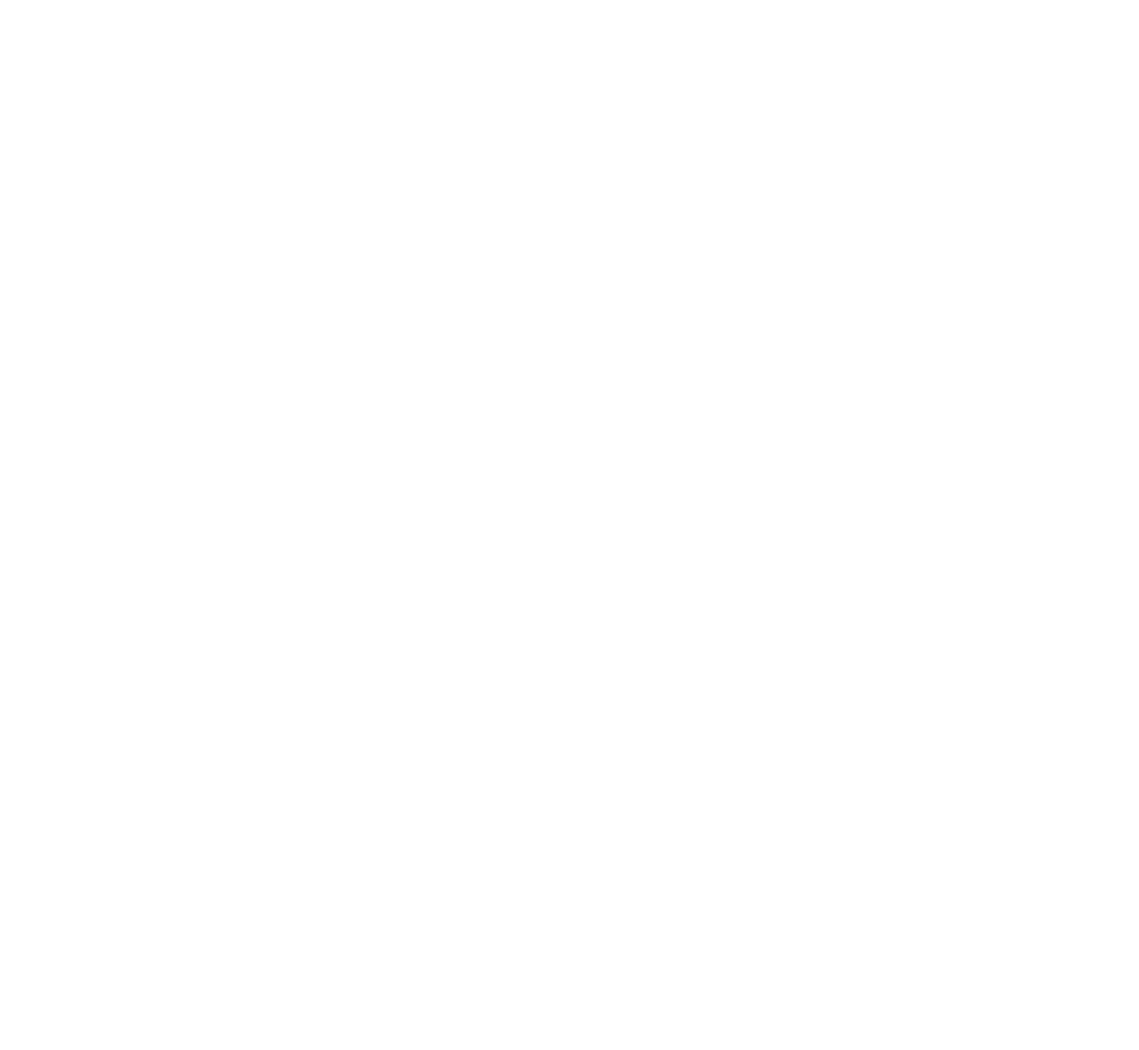
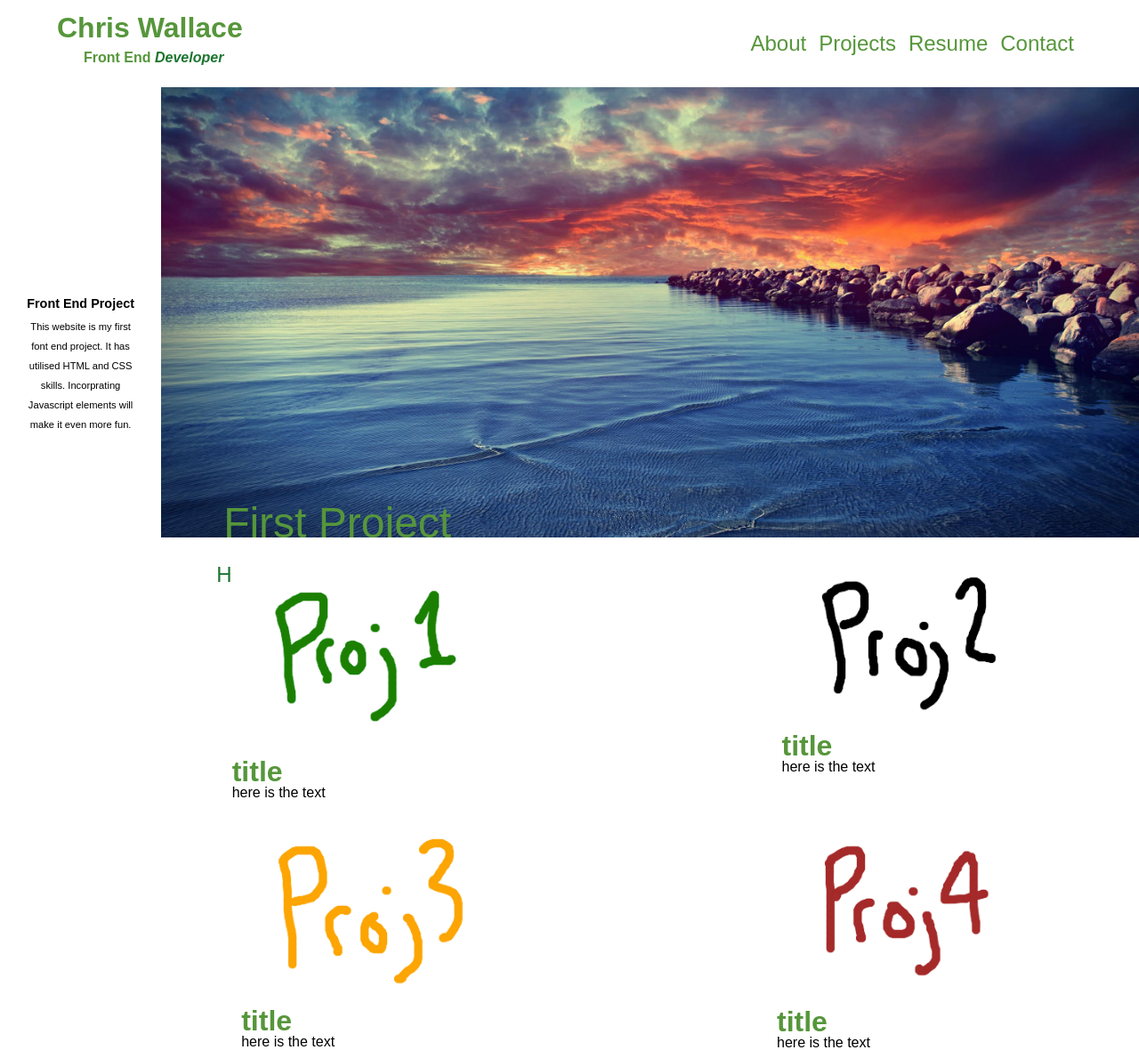
Before and after one commit to WollemiPines/my-projects-website, a plain HTML site: page index.html in a window 1280 px wide. Shown: the whole page at 89% size. Before the commit the page ends 800 px from the top, so only its background shows below. Drawn offline with Linux system fonts and the light colour scheme.

Commit message:
update code

```diff
--- a/assets/css/style.css
+++ b/assets/css/style.css
@@ -0,0 +1,166 @@
+:root {
+    --dark: #13293d;
+    --light: #fff;
+    --background: #ffffff;
+    --header_text: rgb(86, 150, 59);
+    --contrast_text: rgb(28, 117, 47);
+    --button_color: rgb(120, 195, 139);
+    --button_color_active:rgb(72, 161, 94);
+}
+*{
+    font-family: Arial, Helvetica, sans-serif;
+}
+header {
+    display: flex;
+width:100%;
+position: fixed;
+align-items: center;
+justify-content: center;
+background-color: var(--background);
+padding:15px 0;
+
+}
+.header_container{
+    display: flex;
+    flex-flow: row nowrap;
+    width:90%;
+    margin:0;
+    justify-content: space-between;
+    align-items: center;
+}
+
+.header_title{
+    align-self: flex-start;
+}
+.header_links{
+    align-self: flex-end;
+}
+
+h1 {
+    font-size: 200%;
+    text-align: left;
+    color: var(--header_text);
+}
+h2 {
+    font-size: 100%;
+    color: var(--header_text);
+    text-align: left ;
+    padding: 10px 0 10px 30px;
+}
+h3{
+    font-size: 90%;
+    text-align: center;
+    line-height: 30px;
+}
+body {
+    display:flex;
+    flex-direction: column;
+    width:100%;
+    }
+
+.aside_p{
+    font-size: 70%;
+    line-height: 22px;
+    text-align: center;
+}
+.dev {
+    color: var(--contrast_text);
+    font-style: italic;
+}
+.header-links {
+    display: inline-flex;
+    justify-items: space-around;
+    border: 2px var(--background) solid;
+}
+
+.h-link a:hover{
+    padding:5px;
+    border: 2px black solid;
+    background-color: var(--button_color);
+    border-radius: 15px 6px 15px;
+    transform: skew(-25deg);
+    text-decoration: none;
+}
+.h-link a:link{
+    padding:5px;
+    border: 2px var(--background) solid;
+    font-size: 150%;
+    color: var(--header_text);
+    text-decoration: none;
+}
+a:active{
+    text-decoration: none;
+    border:2px  black solid;
+    background-color: var(--button_color_active);
+}
+a:visited{
+    text-decoration: none;
+}
+
+main {
+    display:flex;
+    flex-direction:row;
+
+}
+
+.flagship_image_section{
+    display: flex;
+    justify-content: flex-start;
+    align-content: flex-end;
+    flex-direction: column;
+    padding: 50% 5% 5%;
+    background-image: url(../images/flagship_image_2.jpeg);
+    background-color: black;
+    height: 600px;
+    background-position: center;
+    background-repeat: no-repeat;
+    background-size: cover;
+    background-attachment: fixed;
+    height: fill;
+    width:fill;
+
+}
+.intro_text_title{
+    color:var(--header_text);
+    font-size: 300%;
+    margin:15px;
+}
+.intro_text {
+    color:var(--contrast_text);
+    font-size: 150%;
+    margin:7px;
+}
+
+
+.project_images {
+    display:flex;
+    flex-wrap: wrap;
+    justify-content: space-around;
+    gap:5% 10%;
+    flex:1 1 50%;
+}
+
+.project_images img[src$=".png"]{
+    width:90%;
+    height: 90%;
+    border-radius: 15%;
+}
+.card-titles .more-text {
+    display:flex;
+    flex-direction: column;
+    color: var(--contrast_text);
+}
+
+aside{
+    display:flex;
+    flex-direction:column;
+    align-items: center;
+    padding:300px 0;
+    margin:2%;
+    max-width: 130px;
+    min-width: 70px;
+
+}
+footer{
+    width:100%;
+}
--- a/index.html
+++ b/index.html
@@ -10,9 +10,107 @@
 
   <body>
 
+
     <header>
+    <div class="header_container">
+          <div class="header_title">
+            <h1 class="main-header">Chris Wallace</h1>
+            <h2>Front End <span class="dev">Developer</span></h2>
+          </div>
+          <div class="header-links">
+              <div class="h-link">
+                   <a href="www" alt="">About</a>
+              </div>
+              <div class="h-link">
+                    <a href="www" alt="">Projects</a>
+              </div>
+              <div class="h-link">
+                   <a href="www" alt="">Resume</a>
+              </div>
+              <div class="h-link">
+                   <a href="www" alt="">Contact</a>
+             </div>
+          </div>
+    </div>
 
     </header>
 
+    <main>
 
-  </body>
+       <aside>
+            <h3>
+                Front End
+                Project
+            </h3>
+            <p class="aside_p">This website is my first font end project. It has utilised HTML and CSS skills. Incorprating Javascript elements will make it even more fun.</p>
+        </aside>
+
+        <div class="background_image">
+
+
+                <section class="flagship_image_section">
+                  <!--<a href="hjds"> <img src="../my-projects-website/assets/images/flagship-image.png" alt="" height="stretch" width="stretch"></a>-->
+                      <div class="intro_text_title">
+                          <p>First Project</p>
+                      </div>
+                      <div class="intro_text">
+                        <p>Here are some words about it!</p>
+                    </div>
+                </section>
+                <section class="project_images">
+
+                    <div class="project_image_one">
+                        <div class="project_image_one_img">
+                        <a href="hjds"> <img src="../my-projects-website/assets/images/proj1.png" alt=""></a>
+                          <h1 class="card-titles">title</h1>
+                          <div class="more-text">
+                              <p>here is the text</p>
+                          </div>
+                        </div>
+                        </div>
+
+                        <div class="project_image_two">
+                          <div class="project_image_two_img">
+                          <a href="hjds"> <img src="../my-projects-website/assets/images/proj2.png" alt=""b></a>
+                          <h1 class="card-titles">title</h1>
+                          <div class="more-text">
+                              <p>here is the text</p>
+                          </div>
+                          </div>
+                      </div>
+
+                            <div class="project_image_three">
+                                <div class="project_image_three_img">
+                                <a href="hjds"> <img src="../my-projects-website/assets/images/proj3.png" alt=""></a>
+                                  <h1 class="card-titles">title</h1>
+                                  <div class="more-text">
+                                      <p>here is the text</p>
+                                  </div>
+                                </div>
+                                </div>
+
+                            <div class="project_image_four">
+                                  <div class="project_image_three_img">
+                                <a href="hjds"> <img src="../my-projects-website/assets/images/proj4.png" alt=""></a>
+                                  <h1 class="card-titles">title</h1>
+                                  <div class="more-text">
+                                      <p>here is the text</p>
+                                  </div>
+                                </div>
+                            </div>
+
+                  </section>
+           </div>
+
+    </main>
+
+    <footer>
+        <div class="container">
+
+
+        </div>
+    </footer>
+
+</body>
+
+</html>
```
Also changed, not shown: assets/images/flagship-image.png (added), assets/images/flagship_image_2.jpeg (added), assets/images/proj1.png (added), assets/images/proj2.png (added), assets/images/proj3.png (added), assets/images/proj4.png (added), 1 other file.
